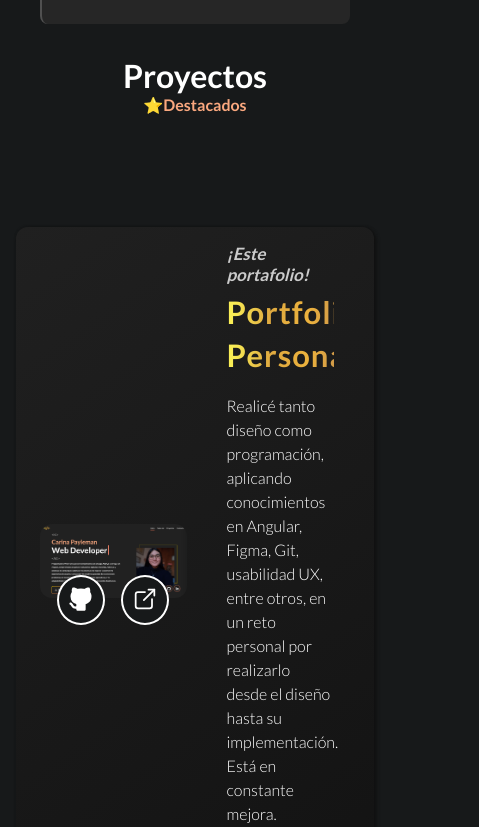
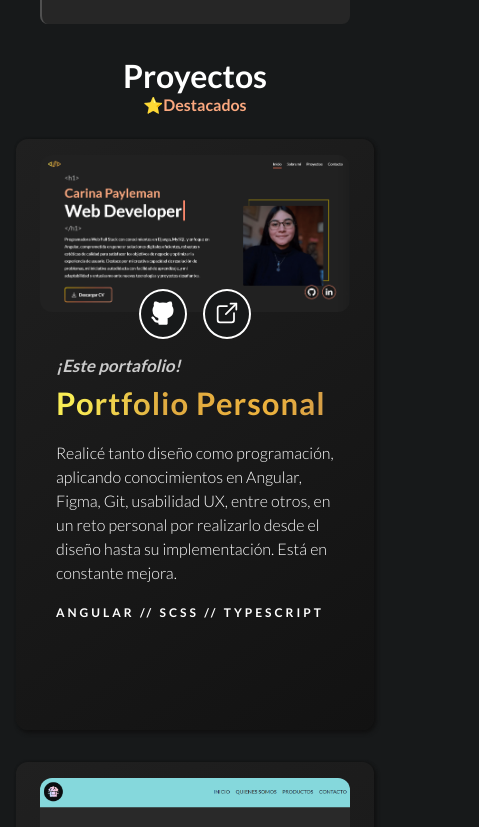
Before and after one commit to PaylemanC/portfolio, an Angular app: page / in a window 390 px wide. Shown: the part 4900-5727 px from the top of the page, 479 px wide, since content can reach past the window. Built offline with nearby package versions, Linux system fonts and the light colour scheme.

Commit message:
Aplica responsive para cards proyectos

```diff
--- a/src/app/projects/components/card-project/card-project.component.scss
+++ b/src/app/projects/components/card-project/card-project.component.scss
@@ -6,6 +6,7 @@
   gap: 24px;
   padding: 16px 24px;
   max-width: 1040px;
+  min-height: 70vh;
   border-radius: 12px;
   background: linear-gradient(145deg, #202020, #121212);
   box-shadow: 2px 3px 4px #101010, 1px 0 3px #121212;
@@ -98,31 +99,20 @@
 }
 
 @media (max-width: 768px) {
-  .card-project__container {
-    width: fit-content;
-  }
   .card-project {
-    padding-top: 0;
-    margin-top: 88px;
-    h3 {
-      text-align: center;
-    }
-    .card-project__content {
-      display: flex;
-      flex-direction: column;
-      .card-project__img {
-        position: relative;
-        right: 0;
-        bottom: 20px;
-        text-align: center;
-      }
-      .card-project__text {
-        width: 100%;
-      }
-    }
+    flex-direction: column;
+    gap: 0;
     img {
       filter: none;
-      width: 388px;
     }
   }
+  .card-project__preview {
+    width: 100%;
+  }
+  .card-project__content {
+    width: 100%;
+  }
+  .card-project__links {
+    margin-bottom: 0;
+  }
 }
```
